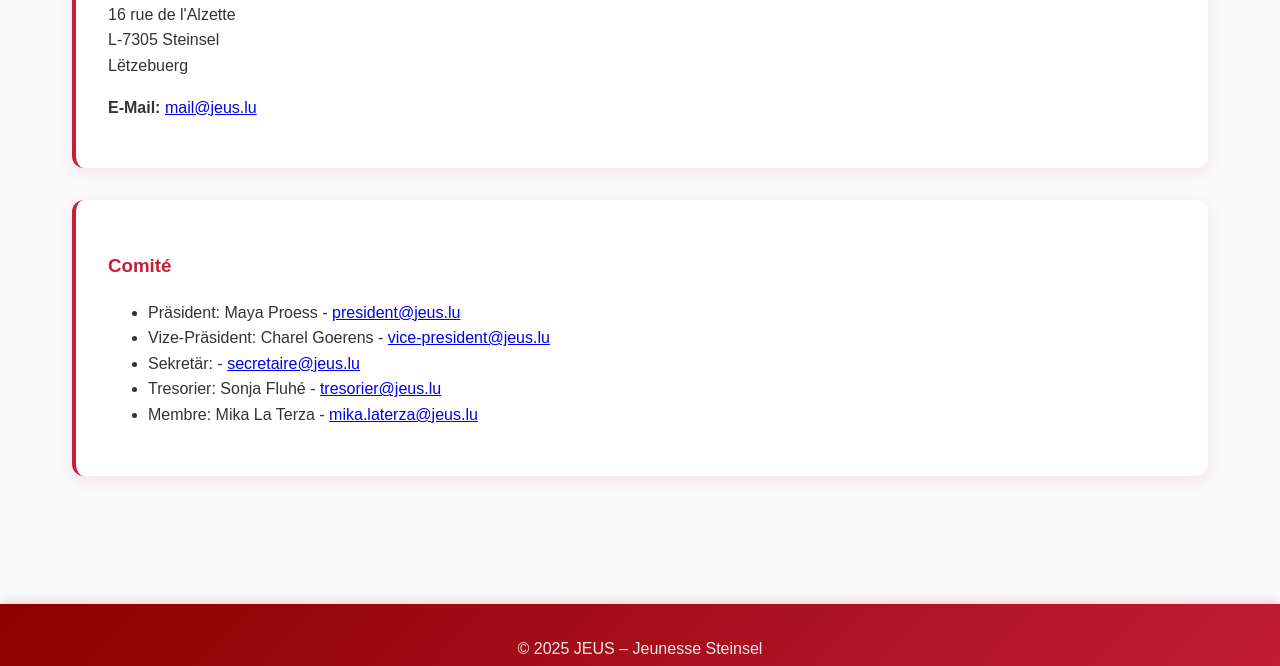
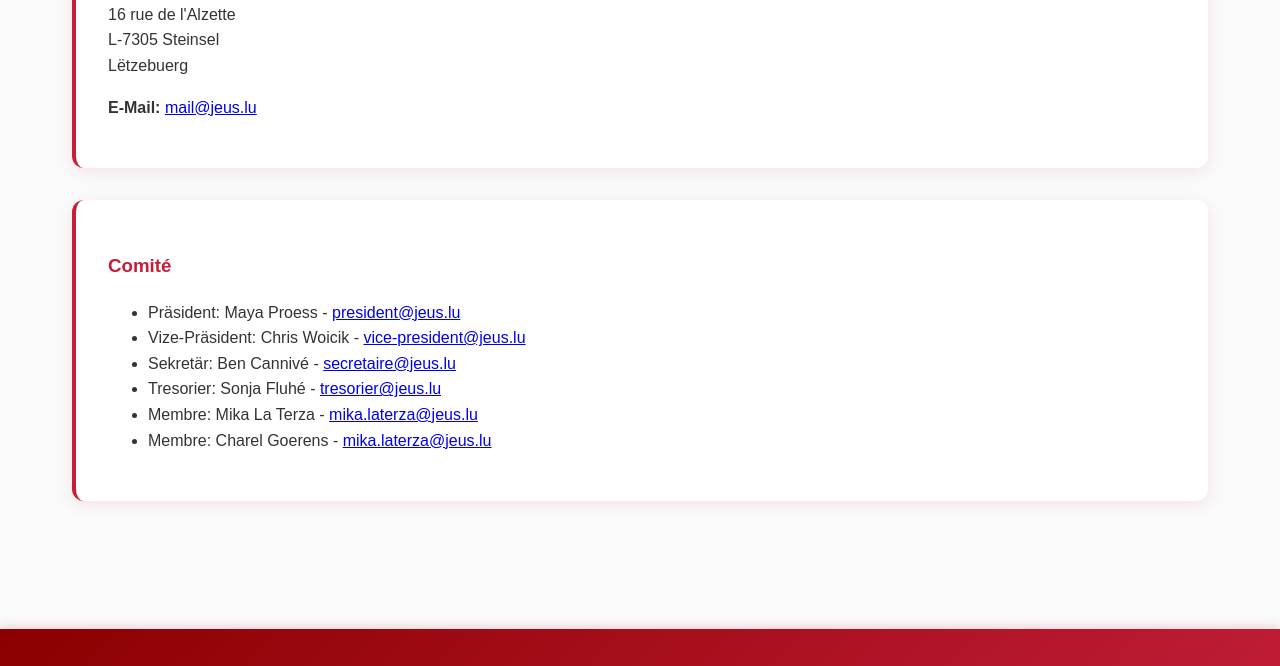
Before and after one commit to CG0072/jeus-website, a plain HTML site: page contact.html in a window 1280 px wide. Shown: the part 357-1023 px from the top of the page. Drawn offline with Linux system fonts and the light colour scheme.

Commit message:
Update committee members and copyright year

```diff
--- a/contact.html
+++ b/contact.html
@@ -33,16 +33,17 @@
       <h3 class="red-text">Comité</h3>
       <ul>
         <li>Präsident: Maya Proess - <a href="mailto:president@jeus.lu">president@jeus.lu</a></li>
-        <li>Vize-Präsident: Charel Goerens - <a href="mailto:vice-president@jeus.lu">vice-president@jeus.lu</a></li>
-        <li>Sekretär:  - <a href="mailto:secretaire@jeus.lu">secretaire@jeus.lu</a></li>
+        <li>Vize-Präsident: Chris Woicik - <a href="mailto:vice-president@jeus.lu">vice-president@jeus.lu</a></li>
+        <li>Sekretär: Ben Cannivé - <a href="mailto:secretaire@jeus.lu">secretaire@jeus.lu</a></li>
         <li>Tresorier: Sonja Fluhé - <a href="mailto:tresorier@jeus.lu">tresorier@jeus.lu</a></li>
         <li>Membre: Mika La Terza - <a href="mailto:mika.laterza@jeus.lu">mika.laterza@jeus.lu</a></li>
+        <li>Membre: Charel Goerens - <a href="mailto:charel.goerens@jeus.lu">mika.laterza@jeus.lu</a></li>
       </ul>
     </div>
   </main>
 
   <footer>
-    <p>&copy; 2025 JEUS – Jeunesse Steinsel</p>
+    <p>&copy; 2026 JEUS – Jeunesse Steinsel</p>
     <div class="social-links">
       <a href="https://www.tiktok.com/@jeunesse_steesel_?" target="_blank"><i class="fab fa-tiktok"></i> TikTok</a>
       <a href="https://www.instagram.com/jeunesse_steesel_" target="_blank"><i class="fab fa-instagram"></i> Instagram</a>
```
